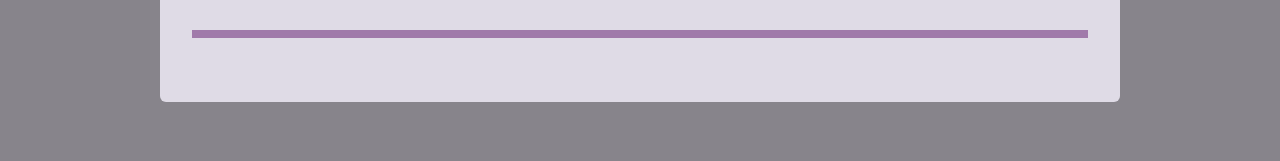
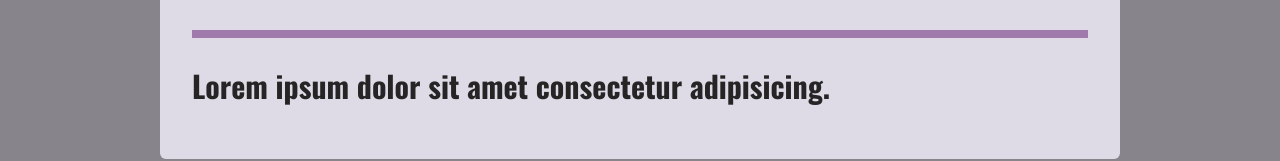
Before and after one commit to Bishk0/NextJS, a Next.js app: page /posts/getting-started in a window 1280 px wide. Shown: the part 344-505 px from the top of the page. Built offline with nearby package versions, Linux system fonts and the light colour scheme.

Commit message:
Rendering Markdown As JSX

```diff
--- a/components/posts/post-detail/post-content.js
+++ b/components/posts/post-detail/post-content.js
@@ -1,5 +1,6 @@
+import PostHeader from './post-header';
 import classes from './post-content.module.css';
-import PostHeader from './post-header';
+import ReactMarkdown from 'react-markdown';
 
 const DUMMY_POST =  {
   slug: 'getting-started',
@@ -16,6 +17,7 @@ const PostContent = (props) => {
   return (
     <article className={classes.content}>
       <PostHeader title={DUMMY_POST.title} image={imagePath} />
+      <ReactMarkdown>{DUMMY_POST.content}</ReactMarkdown>
     </article>
   );
 }
--- a/package.json
+++ b/package.json
@@ -10,7 +10,8 @@
   "dependencies": {
     "next": "12.0.8",
     "react": "17.0.2",
-    "react-dom": "17.0.2"
+    "react-dom": "17.0.2",
+    "react-markdown": "^8.0.0"
   },
   "devDependencies": {
     "eslint": "8.7.0",
```
Also changed, not shown: 1 other file (tests, documents, lock files or other folders).
